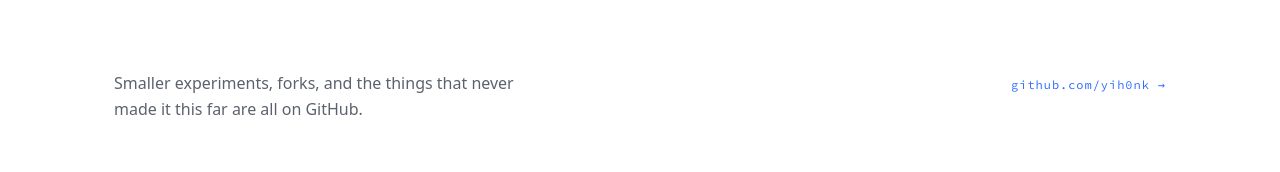
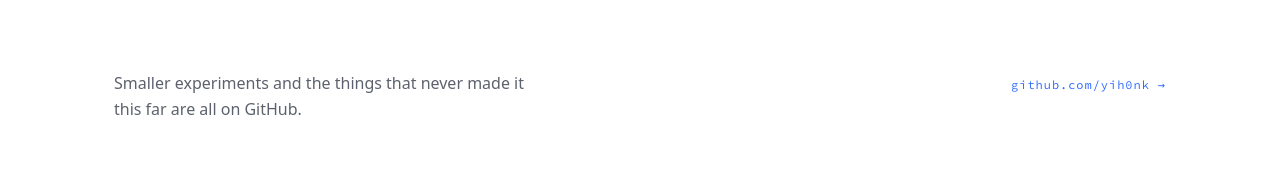
Before and after one commit to yih0nk/yihan.dev, a Next.js app: page /projects in a window 1280 px wide. Shown: the part 1057-1229 px from the top of the page. Built offline with nearby package versions, Linux system fonts and the light colour scheme; no server answers; the database is empty.

Commit message:
copy(projects): drop "forks" from the closing line
Forks are somebody else's work with a commit on top. The line is pointing at
the things that did not make the index — small experiments, unfinished ideas —
and a fork is not one of those.

```diff
--- a/src/components/projects/ProjectsIndex.tsx
+++ b/src/components/projects/ProjectsIndex.tsx
@@ -237,8 +237,8 @@ export default function ProjectsIndex() {
             className="max-w-[46ch] text-[15px] leading-relaxed md:text-base"
             style={{ fontFamily: FONTS.body, color: COLORS.muted }}
           >
-            Smaller experiments, forks, and the things that never made it this far
-            are all on GitHub.
+            Smaller experiments and the things that never made it this far are
+            all on GitHub.
           </p>
 
           <a
```
